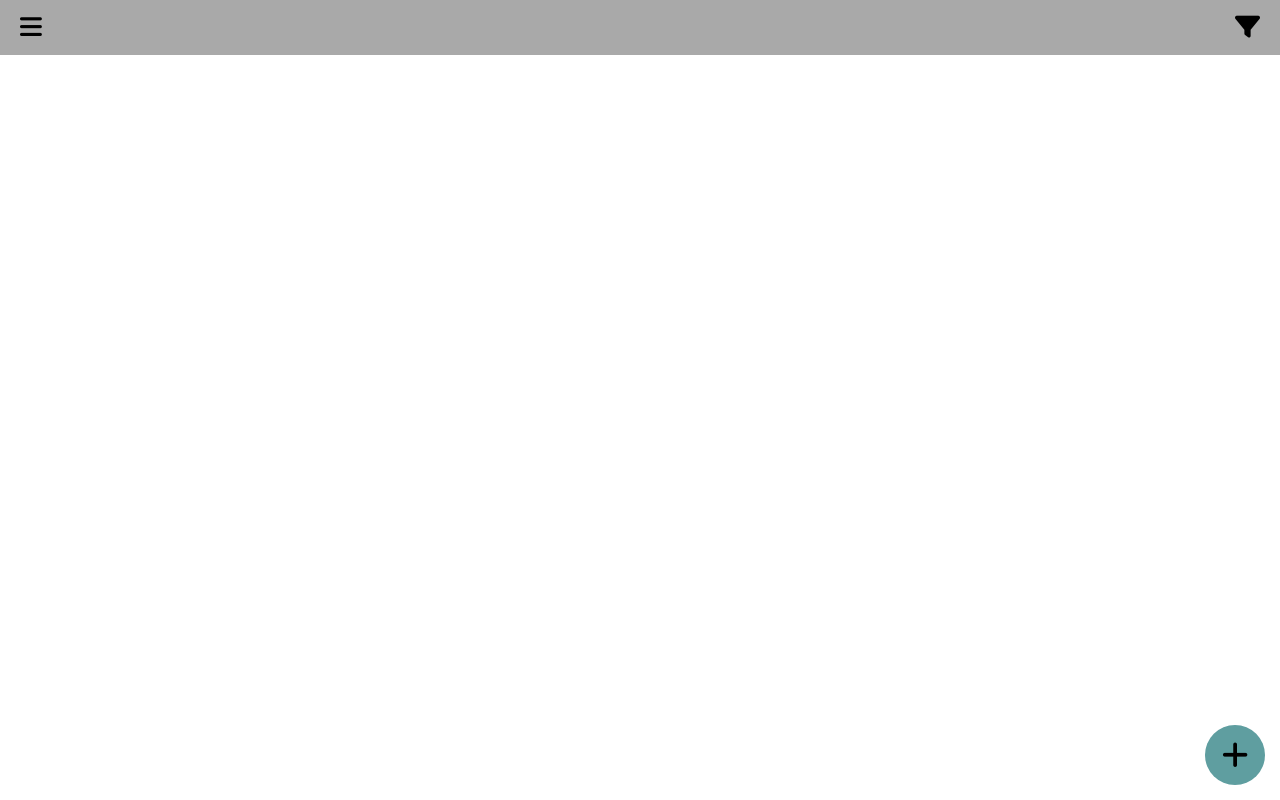
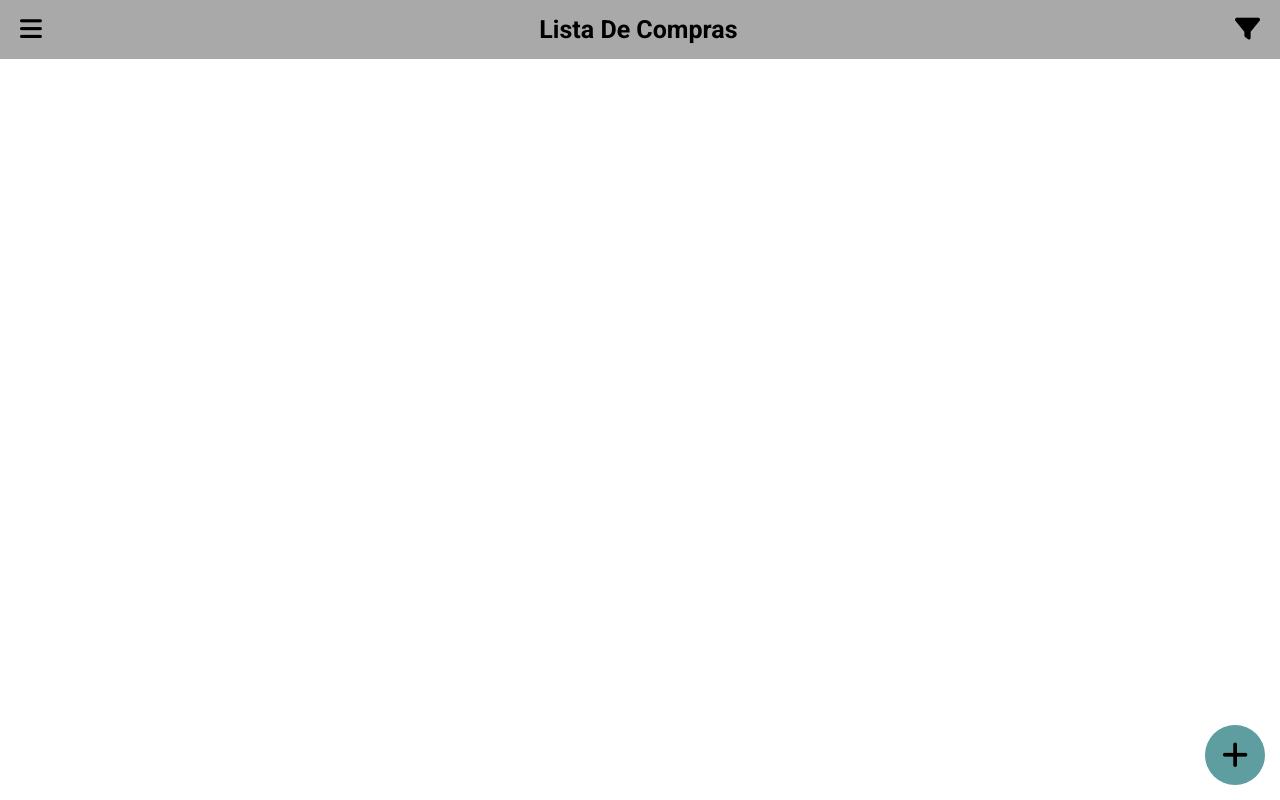
Before and after one commit to danielcasta0398/list-shop, a plain HTML site: page index.html in a window 1280 px wide. Drawn offline with Linux system fonts and the light colour scheme.

Commit message:
autofocus

```diff
--- a/index.html
+++ b/index.html
@@ -12,7 +12,7 @@
     <div id="addPopUp"  onclick="changeState(event)">
         <div  onclick="changeState(event)">
             <h2>Nombre del producto</h2>
-            <input id="product" type="text" placeholder="Nombre Producto" autocomplete="off">
+            <input id="product" type="text" placeholder="Nombre Producto" autocomplete="off" >
             <div class="buttons-add">
                 <button onclick="changeState(event)">Cancelar</button>
                 <button id="button-add-text" onclick="addProduct()">Agregar</button>
@@ -21,6 +21,7 @@
     </div>
     <nav>
         <i class="fa-solid fa-bars"></i>
+        <h4>Lista De Compras</h4>
         <i class="fa-solid fa-filter"></i>
     </nav>
     <button id="add" onclick="changeState(event)"><i class="fa-solid fa-plus"></i></button>
--- a/js/index.js
+++ b/js/index.js
@@ -4,10 +4,12 @@ const changeState = (event) => {
     //El evento se encarga de capturar el click
     //event.stopPropagation lo que hace es detener el evento del hijo
     //event.stopPropagation
+
     let popUp= document.getElementById('addPopUp');
     //El if es para hacer que el boton de + abra el popUp y el else es para que se cierre
     if(popUp.style.display == ''){
         popUp.style.display= "flex";
+        document.getElementById('product').focus()
     }
     else{
         popUp.style.display= "";
@@ -18,6 +20,7 @@ const changeState = (event) => {
 //La segunda funcion hace funcionar el boton de agregar producto dentro del popUp
 const addProduct = () => {
     let product = document.getElementById('product').value;
+
     console.log(product);
     changeState();
     document.getElementById('product').value = "";
--- a/styles/styles.css
+++ b/styles/styles.css
@@ -10,6 +10,7 @@
 nav{
     display: flex;
     justify-content: space-between;
+    align-items: center;
     background-color: darkgray;
     padding: 15px 20px;
     font-size: 25px;
```
